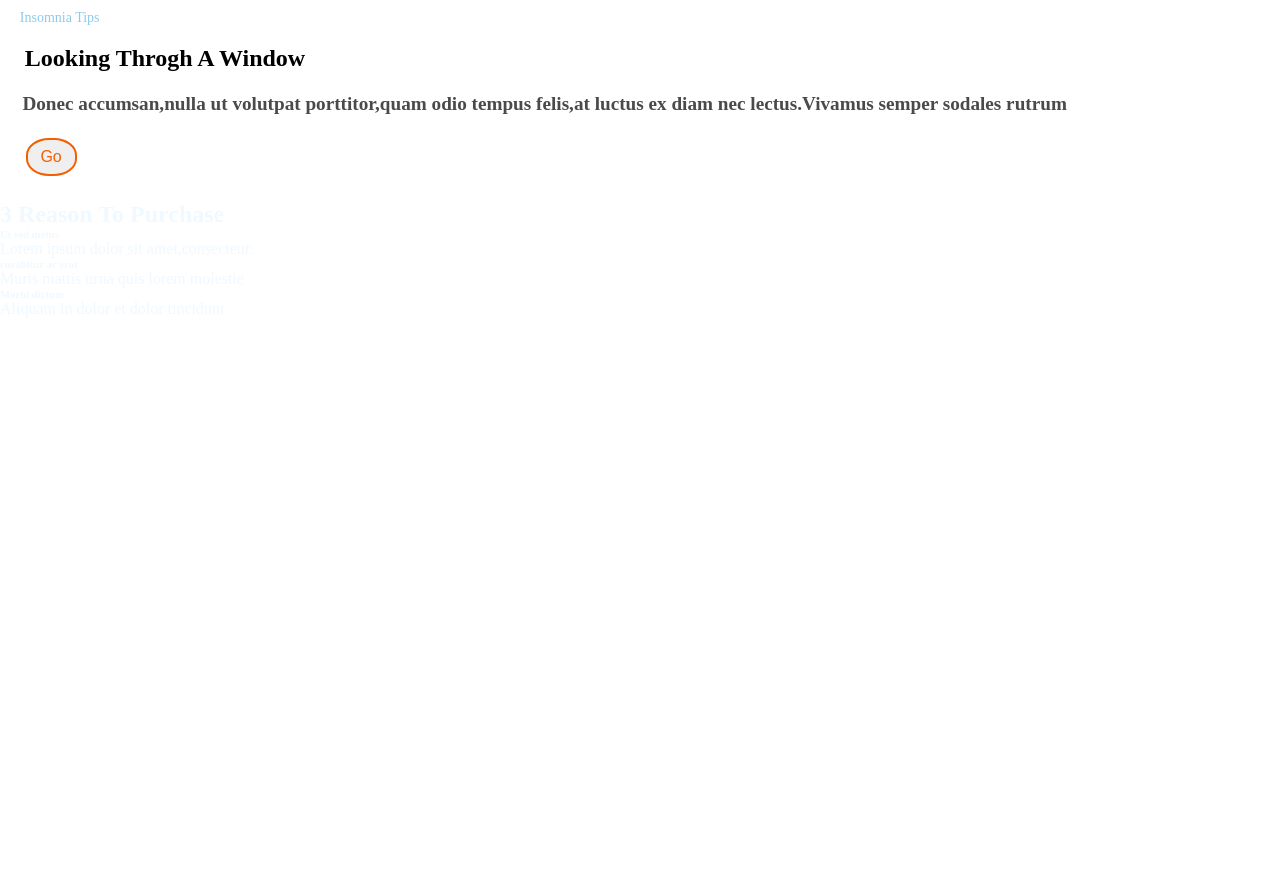
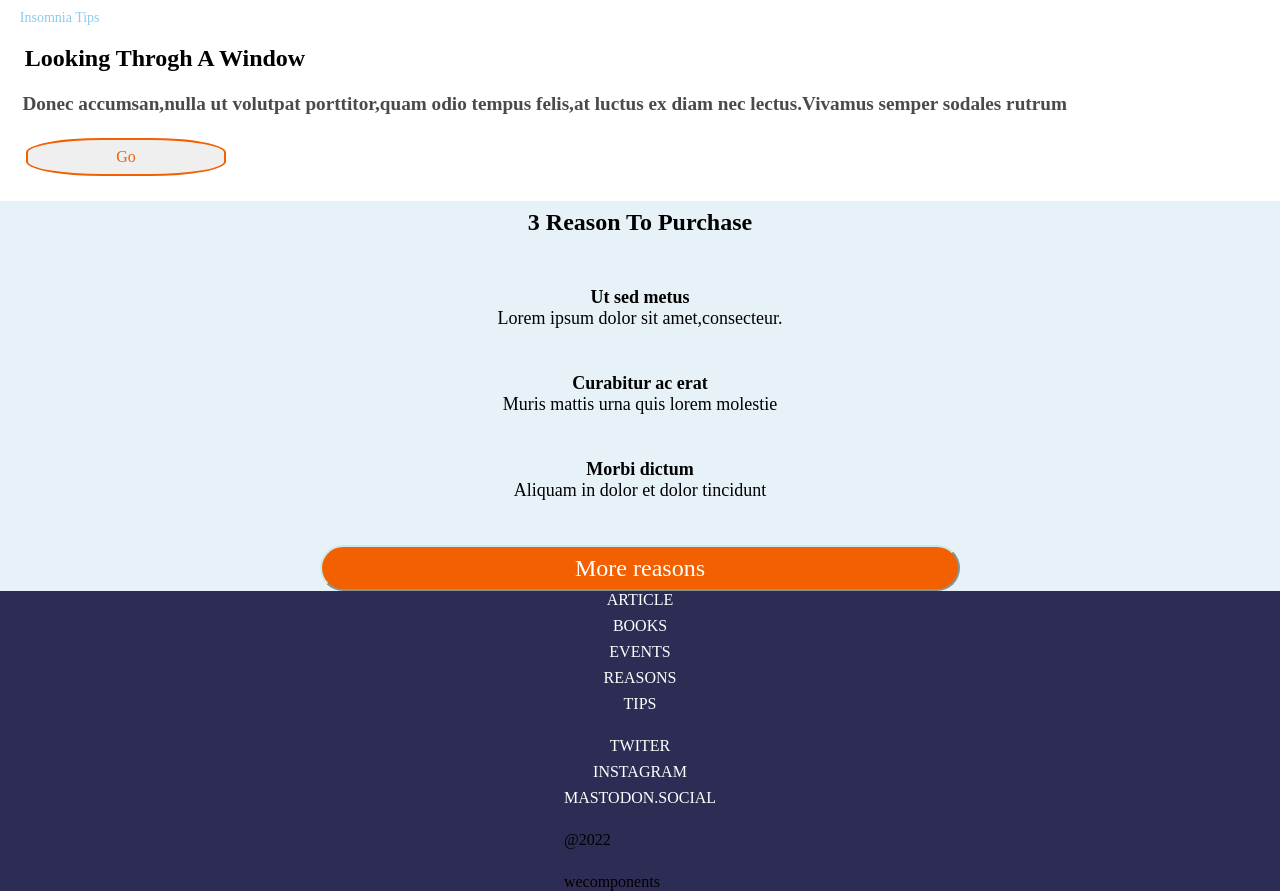
Before and after one commit to Adalab/modulo-1-evaluacion-final-paulactc, a website built with Vite: page src/index.html in a window 1280 px wide. Shown: the part 810-1701 px from the top of the page. Before the commit the page ends 1128 px from the top, so only its background shows below. Built offline with nearby package versions, Linux system fonts and the light colour scheme; files whose address does not match are found by name.

Commit message:
add footer

```diff
--- a/src/index.html
+++ b/src/index.html
@@ -12,7 +12,9 @@
   <body>
        <!--primer módulo-->
       <header class="imagebackground">
+        <a href="ttps://landing.adalab.es/sql-bootcamps-online?utm_term=adalab&utm_campaign=ESP_GOOGLE_SEARCH_BRAND_CONV&utm_source=google&utm_medium=ppc&hsa_acc=5177828897&hsa_cam=20252484154&hsa_grp=165305917374&hsa_ad=711552043340&hsa_src=g&hsa_tgt=aud-2081361516604:kwd-388755797446&hsa_kw=adalab&hsa_mt=e&hsa_net=adwords&hsa_ver=3&gad_source=1&gclid=Cj0KCQjwh_i_BhCzARIsANimeoHrxOmPNgVu-l4vzh54mW8crT_1yC30RSLN3sm1Z9ULwVOkFIw--UUaAhJZEALw_wcB">
         <img class="hamb" src="./images/ico-menu.svg" alt="icon hamb"/>
+      </a>
         <section class="font-header">
            <h1>ANONYMOUS PROXY</h1>
            <p>in hac habitasse platea dictums</p>
@@ -31,25 +33,62 @@
      </section>
        <!--tercer módulo-->
     <section class=mod-3>
-      <h2>3 Reason To Purchase</h2>
-      <div>
+      <h2 >3 Reason To Purchase</h2>
+      <div class="articles">
         <h6>Ut sed metus</h6>
         <p>Lorem ipsum dolor sit amet,consecteur.</p>
       </div>
 
-      <div>
-        <h6>curabitur ac erat</h6>
+      <div class="articles">
+        <h6>Curabitur ac erat</h6>
         <p>Muris mattis urna quis lorem molestie</p>
       </div>
 
-      <div>
+      <div class="articles">
         <h6>Morbi dictum</h6>
         <p>Aliquam in dolor et dolor tincidunt</p>
       </div>
+      <button class="reason">More reasons</button>
       </section>
 
     </main>
 
+    <footer class="footer1">
+      <section>
+       <ul class="footer-articles">
+        <li><a href="https://landing.adalab.es/sql-bootcamps-online?utm_term=adalab&utm_campaign=ESP_GOOGLE_SEARCH_BRAND_CONV&utm_source=google&utm_medium=ppc&hsa_acc=5177828897&hsa_cam=20252484154&hsa_grp=165305917374&hsa_ad=711552043340&hsa_src=g&hsa_tgt=aud-2081361516604:kwd-388755797446&hsa_kw=adalab&hsa_mt=e&hsa_net=adwords&hsa_ver=3&gad_source=1&gclid=Cj0KCQjwh_i_BhCzARIsANimeoHrxOmPNgVu-l4vzh54mW8crT_1yC30RSLN3sm1Z9ULwVOkFIw--UUaAhJZEALw_wcB">ARTICLE
+        </a></li>
+
+        <li><a href="https://landing.adalab.es/sql-bootcamps-online?utm_term=adalab&utm_campaign=ESP_GOOGLE_SEARCH_BRAND_CONV&utm_source=google&utm_medium=ppc&hsa_acc=5177828897&hsa_cam=20252484154&hsa_grp=165305917374&hsa_ad=711552043340&hsa_src=g&hsa_tgt=aud-2081361516604:kwd-388755797446&hsa_kw=adalab&hsa_mt=e&hsa_net=adwords&hsa_ver=3&gad_source=1&gclid=Cj0KCQjwh_i_BhCzARIsANimeoHrxOmPNgVu-l4vzh54mW8crT_1yC30RSLN3sm1Z9ULwVOkFIw--UUaAhJZEALw_wcB">BOOKS
+        </a></li>
+
+      <li><a href="https://landing.adalab.es/sql-bootcamps-online?utm_term=adalab&utm_campaign=ESP_GOOGLE_SEARCH_BRAND_CONV&utm_source=google&utm_medium=ppc&hsa_acc=5177828897&hsa_cam=20252484154&hsa_grp=165305917374&hsa_ad=711552043340&hsa_src=g&hsa_tgt=aud-2081361516604:kwd-388755797446&hsa_kw=adalab&hsa_mt=e&hsa_net=adwords&hsa_ver=3&gad_source=1&gclid=Cj0KCQjwh_i_BhCzARIsANimeoHrxOmPNgVu-l4vzh54mW8crT_1yC30RSLN3sm1Z9ULwVOkFIw--UUaAhJZEALw_wcB">EVENTS
+      </a></li>
+
+      <li><a href="https://landing.adalab.es/sql-bootcamps-online?utm_term=adalab&utm_campaign=ESP_GOOGLE_SEARCH_BRAND_CONV&utm_source=google&utm_medium=ppc&hsa_acc=5177828897&hsa_cam=20252484154&hsa_grp=165305917374&hsa_ad=711552043340&hsa_src=g&hsa_tgt=aud-2081361516604:kwd-388755797446&hsa_kw=adalab&hsa_mt=e&hsa_net=adwords&hsa_ver=3&gad_source=1&gclid=Cj0KCQjwh_i_BhCzARIsANimeoHrxOmPNgVu-l4vzh54mW8crT_1yC30RSLN3sm1Z9ULwVOkFIw--UUaAhJZEALw_wcB">REASONS
+      </a></li>
+
+      <li><a href="https://landing.adalab.es/sql-bootcamps-online?utm_term=adalab&utm_campaign=ESP_GOOGLE_SEARCH_BRAND_CONV&utm_source=google&utm_medium=ppc&hsa_acc=5177828897&hsa_cam=20252484154&hsa_grp=165305917374&hsa_ad=711552043340&hsa_src=g&hsa_tgt=aud-2081361516604:kwd-388755797446&hsa_kw=adalab&hsa_mt=e&hsa_net=adwords&hsa_ver=3&gad_source=1&gclid=Cj0KCQjwh_i_BhCzARIsANimeoHrxOmPNgVu-l4vzh54mW8crT_1yC30RSLN3sm1Z9ULwVOkFIw--UUaAhJZEALw_wcB">TIPS
+      </a></li>
+    </ul>
+
+    <ul class="social-media">
+      <li><a href="https://landing.adalab.es/sql-bootcamps-online?utm_term=adalab&utm_campaign=ESP_GOOGLE_SEARCH_BRAND_CONV&utm_source=google&utm_medium=ppc&hsa_acc=5177828897&hsa_cam=20252484154&hsa_grp=165305917374&hsa_ad=711552043340&hsa_src=g&hsa_tgt=aud-2081361516604:kwd-388755797446&hsa_kw=adalab&hsa_mt=e&hsa_net=adwords&hsa_ver=3&gad_source=1&gclid=Cj0KCQjwh_i_BhCzARIsANimeoHrxOmPNgVu-l4vzh54mW8crT_1yC30RSLN3sm1Z9ULwVOkFIw--UUaAhJZEALw_wcB">TWITER
+      </a></li>
+
+      <li><a href="https://landing.adalab.es/sql-bootcamps-online?utm_term=adalab&utm_campaign=ESP_GOOGLE_SEARCH_BRAND_CONV&utm_source=google&utm_medium=ppc&hsa_acc=5177828897&hsa_cam=20252484154&hsa_grp=165305917374&hsa_ad=711552043340&hsa_src=g&hsa_tgt=aud-2081361516604:kwd-388755797446&hsa_kw=adalab&hsa_mt=e&hsa_net=adwords&hsa_ver=3&gad_source=1&gclid=Cj0KCQjwh_i_BhCzARIsANimeoHrxOmPNgVu-l4vzh54mW8crT_1yC30RSLN3sm1Z9ULwVOkFIw--UUaAhJZEALw_wcB">INSTAGRAM
+      </a></li>
+
+    <li><a href="https://landing.adalab.es/sql-bootcamps-online?utm_term=adalab&utm_campaign=ESP_GOOGLE_SEARCH_BRAND_CONV&utm_source=google&utm_medium=ppc&hsa_acc=5177828897&hsa_cam=20252484154&hsa_grp=165305917374&hsa_ad=711552043340&hsa_src=g&hsa_tgt=aud-2081361516604:kwd-388755797446&hsa_kw=adalab&hsa_mt=e&hsa_net=adwords&hsa_ver=3&gad_source=1&gclid=Cj0KCQjwh_i_BhCzARIsANimeoHrxOmPNgVu-l4vzh54mW8crT_1yC30RSLN3sm1Z9ULwVOkFIw--UUaAhJZEALw_wcB">MASTODON.SOCIAL
+    </a></li>
+  </ul>
+
+   <p>@2022</p>
+   <p>wecomponents</p>
+    </section>
+
+    </footer>
+
 
   </body>
 </html>
--- a/src/scss/main.scss
+++ b/src/scss/main.scss
@@ -2,6 +2,7 @@
   box-sizing: border-box;
   margin: 0;
   padding: 0;
+  font-family: robotoslab;
 }
 
 .imagebackground{
@@ -86,15 +87,89 @@ justify-content: flex-end;
 
 .go{
   color:  #f26002;
-  border-radius : 45%;
+  border-radius : 38%;
   border: 2px solid #f26002;
   font-size: 1em;
   padding-inline: 0.8em;
   padding-block: 0.5em;
   margin: 0.8em;
+  width: 16%;
 
 }
 
+.section h2{
+  font-size: 1.5em;
+  padding-left: 0.937em;
+  height: 80%;
+  }
+
 .mod-3{
-  color: #eff9ff;
+
+  background-color:#e7f2f8;
+  display: grid;
+  grid-template-rows: 1fr 1fr 1fr;
+  gap: 2.75em;
+  place-items: center;
+
 }
+.articles{
+  /*padding-inline:4.68em;*/
+  text-align: center;
+}
+
+.articles h6 {
+  color: black;
+  font-size: 1.125em;
+  font-weight: bold;
+
+
+
+
+}
+.articles p{
+  color: black;
+  font-size: 1.125em;
+
+}
+
+.reason{
+  font-size: 1.5em;
+  width: 50%;
+  background-color: #f26002;
+  border-radius:1.4em;
+  color: white;
+  border-color: #cee9e7;
+  /*margin: 0 auto;*/
+   padding:0.3em;
+
+}
+.footer1{
+  display:flex;
+  flex-direction:columns;
+  background-color: rgb(44, 44, 85);
+  justify-content: center;
+}
+
+  .footer1 section{
+   display:flex;
+   flex-direction: column;
+    gap: 1.5em;
+  }
+
+  .footer1 section ul{
+    list-style:none;
+    display:flex;
+    flex-direction: column;
+    gap:0.5em;
+    text-align: center;
+
+  .footer1 section p{
+     text-align: center;
+    }
+
+  }
+
+.footer1 a{
+  color: white;
+  text-decoration: none;
+}
```
